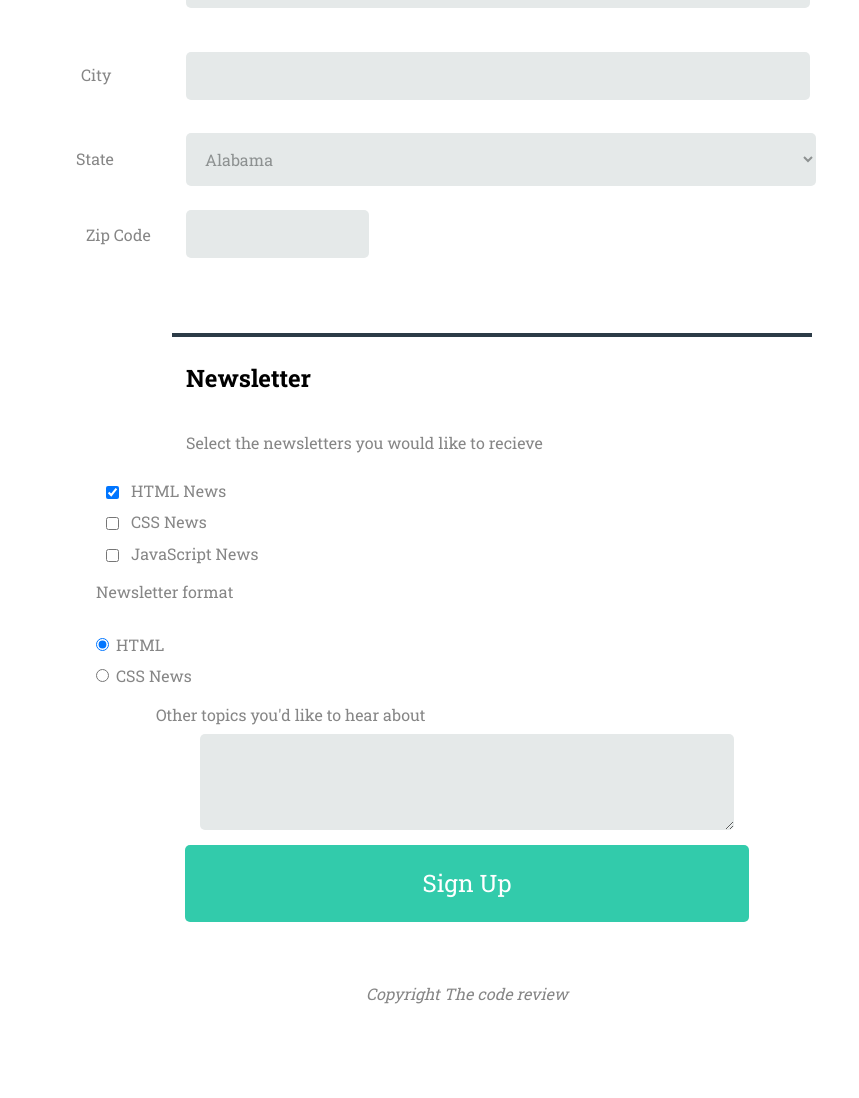
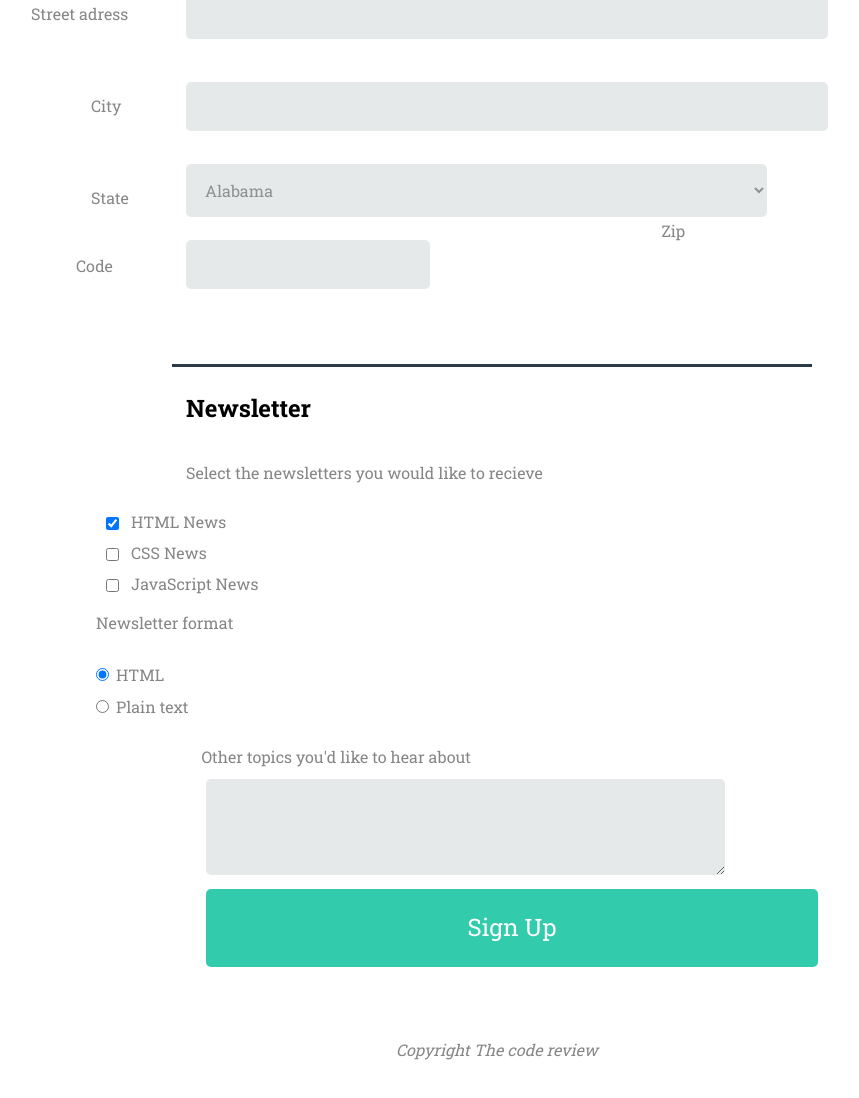
Before and after one commit to Hagop420/TTH-FED-proj-3-pt-1, a plain HTML site: page html/index.html in a window 1280 px wide. Shown: the part 640-1738 px from the top of the page, without its empty margins (148-1007 px from the left). Drawn offline with nearby package versions, Linux system fonts and the light colour scheme; a web font is replaced by a local one.

Commit message:
finished TTH-FED-proj-3-pt-1

```diff
--- a/css/styles.css
+++ b/css/styles.css
@@ -1,6 +1,5 @@
 *{
    font-family: 'Roboto Slab', serif;
-
 
 }
 
@@ -9,6 +8,42 @@ fieldset{
    border:0;
 
 }
+/* .d_t_t_a{
+  display: none;
+}
+
+.d_t_t_a_2{
+   display: inline;
+} */
+
+
+
+.comp{
+   display: none;
+}
+
+
+.d_t_t_a:focus{
+   outline:none;
+   border: solid 5px rgb(37, 99, 122);
+
+}
+.topics{
+   position: relative;
+   top:32px;
+  right:105px
+}
+
+.ab{
+margin-left: 4px;
+  position: absolute;
+}
+
+textarea{
+   /* left:20px !important; */
+   position: relative !important;
+   top:34px !important
+}
 
 
 
@@ -16,9 +51,7 @@ fieldset{
    display: none;
 }
 
-.d_t_t_a{
-   display: none;
-}
+
 
 .news,
 
@@ -33,6 +66,7 @@ label,p,legend{
 
 header>h1{
    margin-top: 0;
+   margin:auto;
    display:flex;
    justify-content: center;
    font-family: 'Markazi Text', serif;
@@ -63,7 +97,7 @@ form>label[for=city],
 form>label[for=state]{
    display: block;
 
-  width:97%;
+
   padding:5px;
 
 
@@ -71,9 +105,7 @@ form>label[for=state]{
 
 }
 
-select{
-   max-width: 103% !important;
-}
+
 form>input[id=Full_name],
 form>input[id=Email_address],
 form>input[id=telephone],
@@ -84,7 +116,7 @@ form>input[id=state]{
    background: rgb(229, 233, 233);
    padding:15px;
    margin-top: 10px;
-   width:97%;
+   width:100%;
    margin-bottom: 5px;
    border-radius: 5px;
 
@@ -130,11 +162,12 @@ label.zip_class{
    border:0;
    margin-top: 5px;
    padding:15px;
-   width: 40%;
+   max-width: 30%;
+   width: 30%;
    border-radius: 5px;
 }
 select{
-   max-width:100%;
+   max-width:95%;
    width: 200%;   border:0;
    background: rgb(229, 233, 233);
 
@@ -151,7 +184,7 @@ select:focus{
 input::placeholder{
    font-style: italic;
    display: flex;
-   padding-right: 5px;
+   padding-right: 15px;
    justify-content: flex-end;
    position: absolute;
    right:5px
@@ -219,10 +252,11 @@ div.container{
 
 .border{
    height:auto;
-   border-bottom:1px solid rgb(44, 59, 71);
+   margin:auto;
+   border-bottom:2px solid rgb(44, 59, 71);
    padding:2.5px;
-   width:100%;
-   border-top: 3px solid rgb(44, 59, 71);
+   width:95%;
+   border-top: 4px solid rgb(44, 59, 71);
 }
 
 legend.topics{
@@ -249,7 +283,9 @@ button[type$=mit]{
    padding: 25px;
    width:100%;
    background-color: rgb(50, 203, 171);
-   margin:auto;
+   margin: auto;
+   position: relative;
+   top:15px;
    border-radius: 5px;
    display: block;
    border: 0;
@@ -281,6 +317,13 @@ button[type$=mit]{
 
 
 @media screen and  (min-width:768px){
+
+
+   header>h1 {
+     margin-bottom: 50px;
+  }
+
+
   .container{
    max-width: 50%;
    position: relative;
@@ -290,6 +333,31 @@ button[type$=mit]{
   ._ios{
    display: none;
 }
+
+
+.get_p{
+   width:130%;
+   position: relative;
+   right:40px
+}
+.contct_info{
+   position: relative;
+   top:35px;
+   right:65px
+}
+
+
+.border {
+   height: auto;
+   top:25px;
+   position: relative;
+   right:45px;
+   border-bottom: 2px solid rgb(44, 59, 71);
+   padding: 2.5px;
+   width: 130%;
+   border-top: 4px solid rgb(44, 59, 71);
+}
+
 label{
    display: inline;
    position: relative;
@@ -303,44 +371,38 @@ label{
    margin-bottom: 5vh;
 }
 
+.f_n{
+   right: 140px;
+}
+.em{
+   right: 150px;
+}
+.ph{
+   right: 165px;
+}
+.s_a{
+   right: 160px;
+}
+
+
+label[for=zip]{
+   right: 110px;
+
+}
 
 
 
-.citt{
+
+
+
+
+/* .citt{
    position: relative;
-   right: 110px;
-   top: 48px;
-}
+   right: 100px;
+} */
 
-.state_class{
-   position: relative;
-   right: 115px;
-   top: 40px;
-}
 
-.s_a{
-   position: relative;
-   right:145px;
-   top: 48px;
-}
 
-.ph{
-   position: relative;
-   right:150px;
-   top: 48px;
-}
-
-.em{
-   position: relative;
-   right:140px;
-   top: 48px;
-}
-
-.f_n{
-   position: relative;
-   right:125px;
-   top:48px;
-}
 
 
 input[type=checkbox]+label {
@@ -377,45 +439,61 @@ right:90px
 
 
 
-textarea.T_A{
-   position: relative;
-   display: none;
+
+
+.main_subit_btn{
+   width: 100% !important;
+
+   position:relative;
+   top:120px;
+   padding-right: 40px;
+   /* right: 35px; */
 }
 
-.main_subit_btn{
-   width: 92% !important;
+form>input[id=Full_name],
+form>input[id=Email_address],
+form>input[id=telephone],
+form>input[id=addy],
+form>input[id=city],
+form>input[id=state]{
+   border:0;
+   background: rgb(229, 233, 233);
+   padding:15px;
+   margin-top: 10px;
+   width:100%;
+   margin-bottom: 5px;
+   border-radius: 5px;
 
-   position:relative;
-   top:100px;
-   right: 25px;
+
+
 }
 
-.d_t_t_a{
-   position: absolute;
-   /* top: 1300px; */
-   right:80px;
-   display: inline-block;
-
+.wrapper{
+   position: relative;
+   right:55px
 }
 
 .topics{
    position: relative;
-   right:30px;
-   top: 10px;
+   right:165px;
+   top: 55px;
 }
 
 .copy{
    position: relative;
-   top:75px;
-   right:25px
+   top:2px;
+   right:70px
 }
 
 
-.d_t_t_a{
+
+
+.ab{
+   margin-left: 4px;
+
    position: absolute;
-   left: 30px;
 }
-.d_t_t_a:focus{
+textarea:focus{
    outline:none;
    border: solid 5px rgb(37, 99, 122);
 
@@ -427,7 +505,8 @@ textarea.T_A{
    border:0;
    margin-top: 5px;
    padding:15px;
-   width: 25%;
+   max-width: 35%;
+   width: 35%;
    border-radius: 5px;
 }
 
@@ -438,6 +517,18 @@ textarea.T_A{
 label[for$=zip]{
    position: relative;
    top:40px
+}
+
+.d_t_t_a {
+   display:none
+}
+
+.comp{
+   position: relative !important;
+   display: inline;
+   margin-top: 34px !important;
+  margin: auto;
+   max-width: 100%;
 }
 
 
@@ -451,3 +542,16 @@ label[for$=zip]{
       padding-top: 50px;
    }
 }
+@media (min-width:1024px){
+   .wrapper{
+      left:20px
+   }
+
+   .topics{
+      right:91px
+   }
+
+   .copy{
+      left:5px
+   }
+}
--- a/html/poopit.html
+++ b/html/index.html
@@ -33,7 +33,7 @@
    <div class="container">
       <div class="section-1">
          <h2>Signup for our newsletter</h2>
-         <p>
+         <p class="get_p">
             Get the latest news on how your code is doing right in your inbox
          </p>
       </div>
@@ -163,27 +163,29 @@
 
 
 <input checked type="radio" name="rad-k" id="r2" ><label>HTML</label>
-<input type="radio" name="rad-k" id="r3"><label>CSS News</label>
+<input type="radio" name="rad-k" id="r3"><label>Plain text</label>
 
 
 
-<p class="topics">
-      Other topics you'd like to hear about
-   </p>
+<label for="TA_2" class="topics">
+      Other topics you'd like to hear <span class="ab">about</span>
+</label>
+<div class="wrapper">
+<!-- DESKTOP -->
+<textarea class="comp "
+name="TA-2" id="TA" cols="50" rows="5"></textarea>
 
 
-<textarea class="T_A" name="TA-1" id="TA_1" cols="34" rows="7"></textarea>
-
-<!-- FOR DESKTOP -->
+<!-- FOR ios -->
 <textarea class="d_t_t_a "
-name="TA-2" id="TA_2" cols="10" rows="5"></textarea>
+name="TA-2" id="TA_2" cols="35" rows="5"></textarea>
 
 
 <button class="main_subit_btn" type="submit">
    Sign Up
 </button>
 
-
+</div>
 
 <p class="copy">Copyright The code review</p>
          <!-- </form> -->
@@ -196,6 +198,7 @@ name="TA-2" id="TA_2" cols="10" rows="5"></textarea>
 
 
 
+
    <div class="_ios" style="margin-bottom: 100px;"></div>
    <div class="bottom" style="margin-bottom: 100px;"></div>
 
```
Also changed, not shown: 1 other file.
